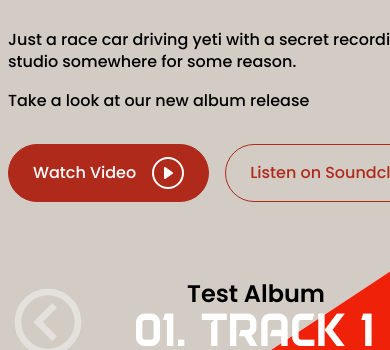
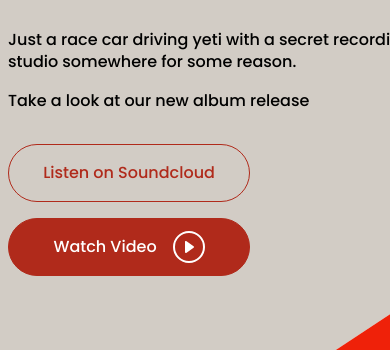
Before and after one commit to jlord/hello, a Gatsby site: page / in a window 390 px wide. Shown: the part 717-1067 px from the top of the page. Built offline with nearby package versions, Linux system fonts and the light colour scheme; Gatsby itself is replaced by a stand-in of ours.

Commit message:
Fixed responsivity on buttons.

```diff
--- a/src/components/EntryText/EntryText.module.scss
+++ b/src/components/EntryText/EntryText.module.scss
@@ -31,6 +31,29 @@
   place-items: center;
   gap: 1rem;
   width: max-content;
+
+  @include mobile {
+    grid-auto-flow: row;
+    grid-template: 'listenOnSouncloud' 'watchVideo';
+  }
+
+  .watchVideo {
+    grid-area: watchVideo;
+    width: 12rem;
+
+    .watchVideoContent {
+      display: grid;
+      grid-auto-flow: column;
+      place-items: center;
+      gap: 1rem;
+      width: max-content;
+    }
+  }
+
+  .listenOnSouncloud {
+    grid-area: listenOnSouncloud;
+    width: 12rem;
+  }
 }
 
 .icon {
--- a/src/components/EntryText/index.tsx
+++ b/src/components/EntryText/index.tsx
@@ -20,13 +20,15 @@ export function EntryText(props: EntryTextProps) {
       </p>
       <p>Take a look at our new album release</p>
       <div className={[styles.row, styles.buttons].join(' ')}>
-        <Button fill href={watchVideoButtonLink}>
-          <div className={styles.row}>
+        <Button fill href={watchVideoButtonLink} className={styles.watchVideo}>
+          <div className={styles.watchVideoContent}>
             <p>Watch Video</p>
             <BsPlayCircle className={styles.icon} />
           </div>
         </Button>
-        <Button href={soundcloud}>Listen on Soundcloud</Button>
+        <Button href={soundcloud} className={styles.listenOnSouncloud}>
+          Listen on Soundcloud
+        </Button>
       </div>
     </div>
   )
```
